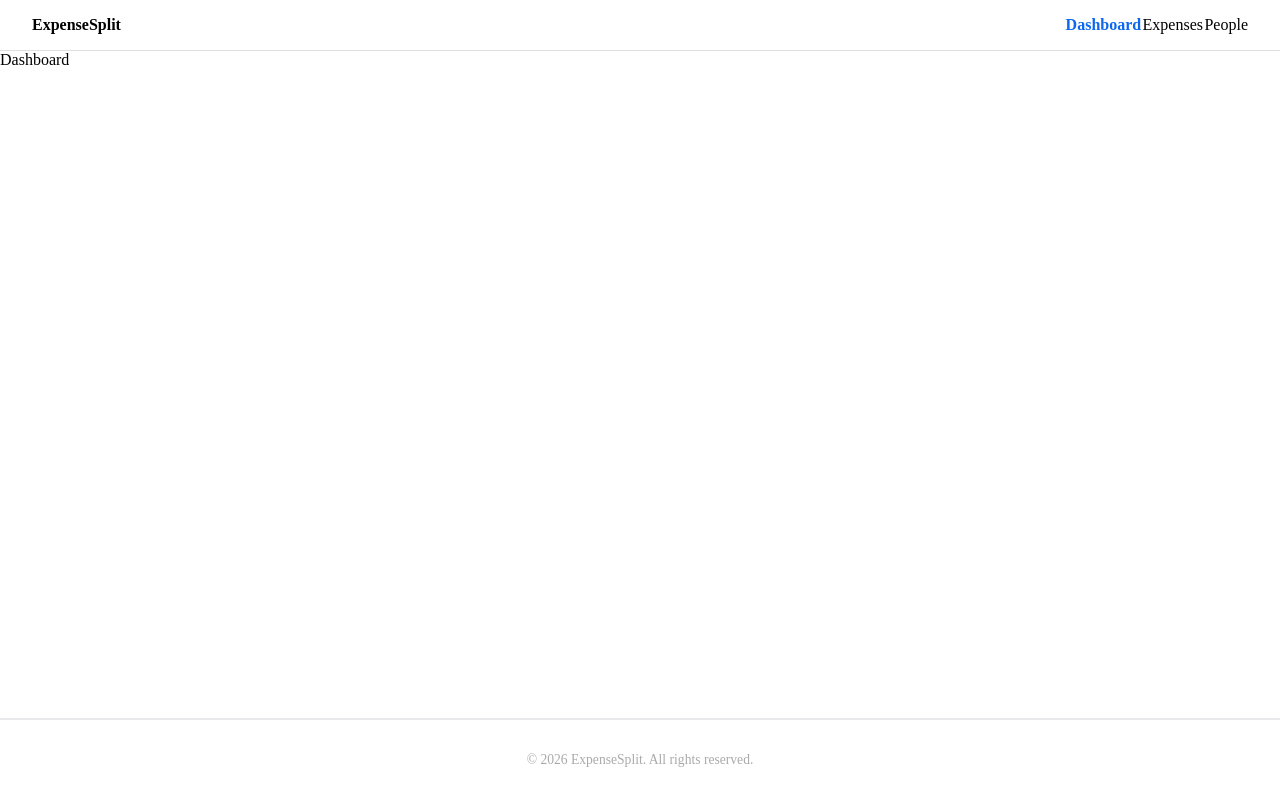
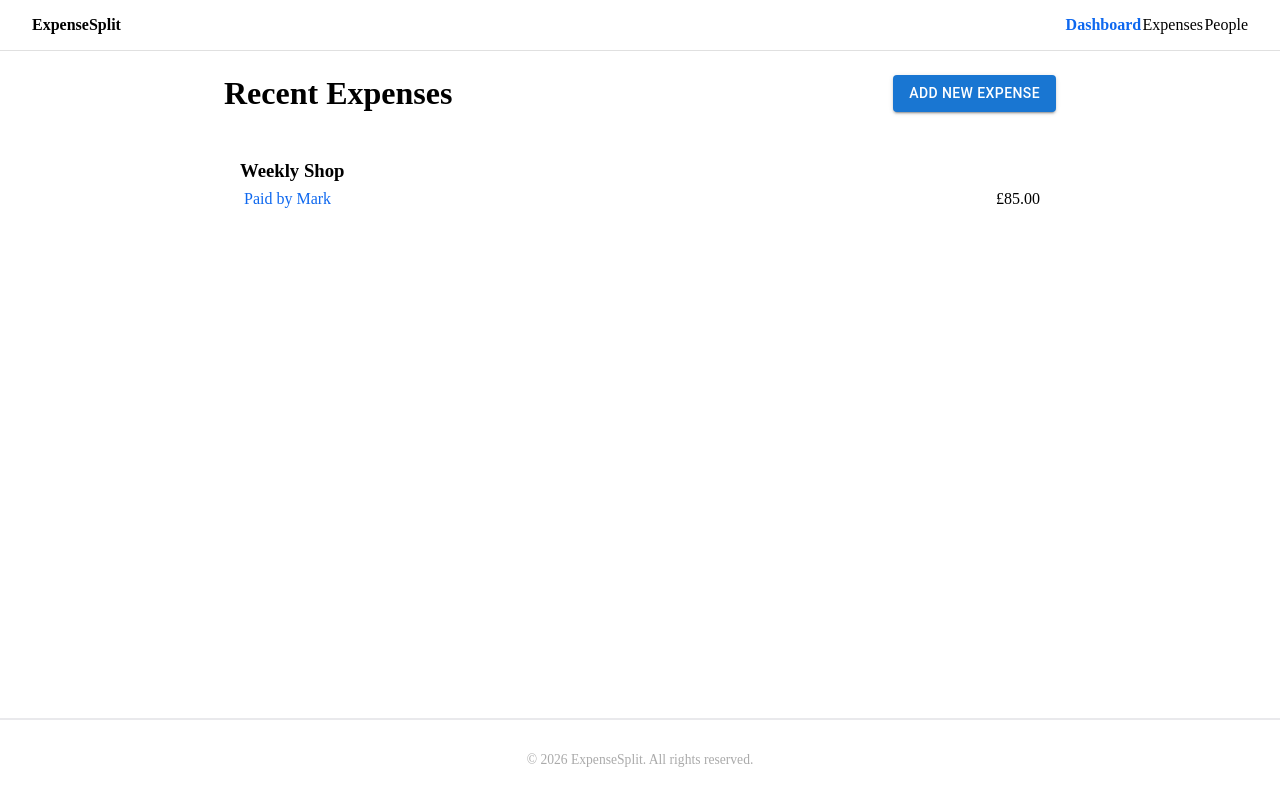
Before and after one commit to olatunjiemanuel/expensesplit, a React (Vite) app: page / in a window 1280 px wide. Built offline with nearby package versions, Linux system fonts and the light colour scheme.

Commit message:
added re-usable expense card

```diff
--- a/src/App.css
+++ b/src/App.css
@@ -7,3 +7,14 @@
 .content {
     flex: 1;
 }
+
+* {
+    margin: 0;
+    padding: 0;
+    box-sizing: border-box;
+}
+
+html, body, #root {
+    height: 100%;
+    width: 100%;
+}
--- a/src/Components/CustomHeader/index.css
+++ b/src/Components/CustomHeader/index.css
@@ -28,5 +28,5 @@ a {
 }
 .active {
     font-weight: bold;
-    color: #0e68ef;
+    color: var(--color-primary);
 }
--- a/src/Components/CustomHeader/index.tsx
+++ b/src/Components/CustomHeader/index.tsx
@@ -12,13 +12,13 @@ const CustomHeader = () => {
                 </div>
                 <div className="navContainer">
                     <div>
-                        <NavLink to="/" className={({ isActive }) => isActive ? 'active' : ''}>Dashboard</NavLink>
+                        <NavLink to="/" className={({isActive}) => isActive ? 'active' : ''}>Dashboard</NavLink>
                     </div>
                     <div>
-                        <NavLink to="/expenses" className={({ isActive }) => isActive ? 'active' : ''}>Expenses</NavLink>
+                        <NavLink to="/expenses" className={({isActive}) => isActive ? 'active' : ''}>Expenses</NavLink>
                     </div>
                     <div>
-                        <NavLink to="/people" className={({ isActive }) => isActive ? 'active' : ''}>People</NavLink>
+                        <NavLink to="/people" className={({isActive}) => isActive ? 'active' : ''}>People</NavLink>
                     </div>
                 </div>
             </div>
--- /dev/null
+++ b/src/Components/ExpenseCard/index.css
@@ -0,0 +1,21 @@
+.expenseCardCtnr {
+    display: flex;
+    justify-content: space-between;
+    padding: var(--space-md);
+    border-radius: var(--space-sm);
+}
+
+.expenseCardCtnr:hover {
+    background-color: var(--color-hover);
+}
+
+.subHeadText {
+    margin-top: var(--space-sm);
+    color: var(--color-primary);
+    margin-left: var(--space-xs);
+}
+
+.amountCtnr {
+    display: flex;
+    align-self: flex-end;
+}
--- /dev/null
+++ b/src/Components/ExpenseCard/index.tsx
@@ -0,0 +1,24 @@
+import './index.css'
+
+interface ExpenseCardProps {
+    expenseName: string;
+    expensePaidBy: string;
+    expenseAmount: string;
+
+}
+
+const ExpenseCard = ({expenseName, expensePaidBy, expenseAmount}: ExpenseCardProps) => {
+    return (
+        <div className="expenseCardCtnr">
+            <div>
+                <h3>{expenseName}</h3>
+                <p className="subHeadText">Paid by {expensePaidBy}</p>
+            </div>
+            <div className="amountCtnr">
+                <p>£{expenseAmount}</p>
+            </div>
+        </div>
+    )
+}
+
+export default ExpenseCard
--- a/src/Pages/Dashboard/index.css
+++ b/src/Pages/Dashboard/index.css
@@ -1,10 +1,19 @@
-* {
-    margin: 0;
-    padding: 0;
-    box-sizing: border-box;
+.dashboardCntnr {
+    margin-right: var(--space-xxxl);
+    margin-left: var(--space-xxxl);
+    padding: var(--space-lg)
 }
 
-html, body, #root {
-    height: 100%;
-    width: 100%;
+.recentExpensesHeaderCntnr {
+    display: flex;
+    flex-direction: row;
+    justify-content: space-between;
 }
+
+.mainHeaderTxt {
+    font-size: var(--font-size-xxlg);
+}
+
+.recentExpensesContainer {
+    margin-top: var(--space-xl);
+}
--- a/src/Pages/Dashboard/index.tsx
+++ b/src/Pages/Dashboard/index.tsx
@@ -1,11 +1,25 @@
-import "./index.css"
+import "./index.css";
+import Button from '@mui/material/Button';
+
+//component import
+import ExpenseCard from "../../Components/ExpenseCard";
 
 const Dashboard = () => {
     return (
-        <>
-            <p>Dashboard</p>
-        </>
+        <div className="dashboardCntnr">
+            <div className="recentExpensesHeaderCntnr">
+                <div>
+                    <h1 className="mainHeaderTxt">Recent Expenses</h1>
+                </div>
+                <div>
+                    <Button variant="contained">Add New Expense</Button>
+                </div>
 
+            </div>
+            <div className="recentExpensesContainer">
+                <ExpenseCard expenseAmount="85.00" expensePaidBy="Mark" expenseName="Weekly Shop"/>
+            </div>
+        </div>
     )
 }
 
--- a/src/index.css
+++ b/src/index.css
@@ -1,3 +1,5 @@
+@import "./styles/variables.css";
+
 html, body, #root {
     height: 100%;
     margin: 0;
--- /dev/null
+++ b/src/styles/variables.css
@@ -0,0 +1,19 @@
+:root {
+    /* Colors */
+    --color-primary: #0e68ef;
+    --color-hover: #d3d6da;
+
+    /* Spacing */
+    --space-xs: 4px;
+    --space-sm: 8px;
+    --space-md: 16px;
+    --space-lg: 24px;
+    --space-xl: 32px;
+    --space-xxxl: 200px;
+
+    /* Typography */
+    --font-size-sm: 0.875rem;
+    --font-size-md: 1rem;
+    --font-size-lg: 1.25rem;
+    --font-size-xxlg: 2rem;
+}
```
